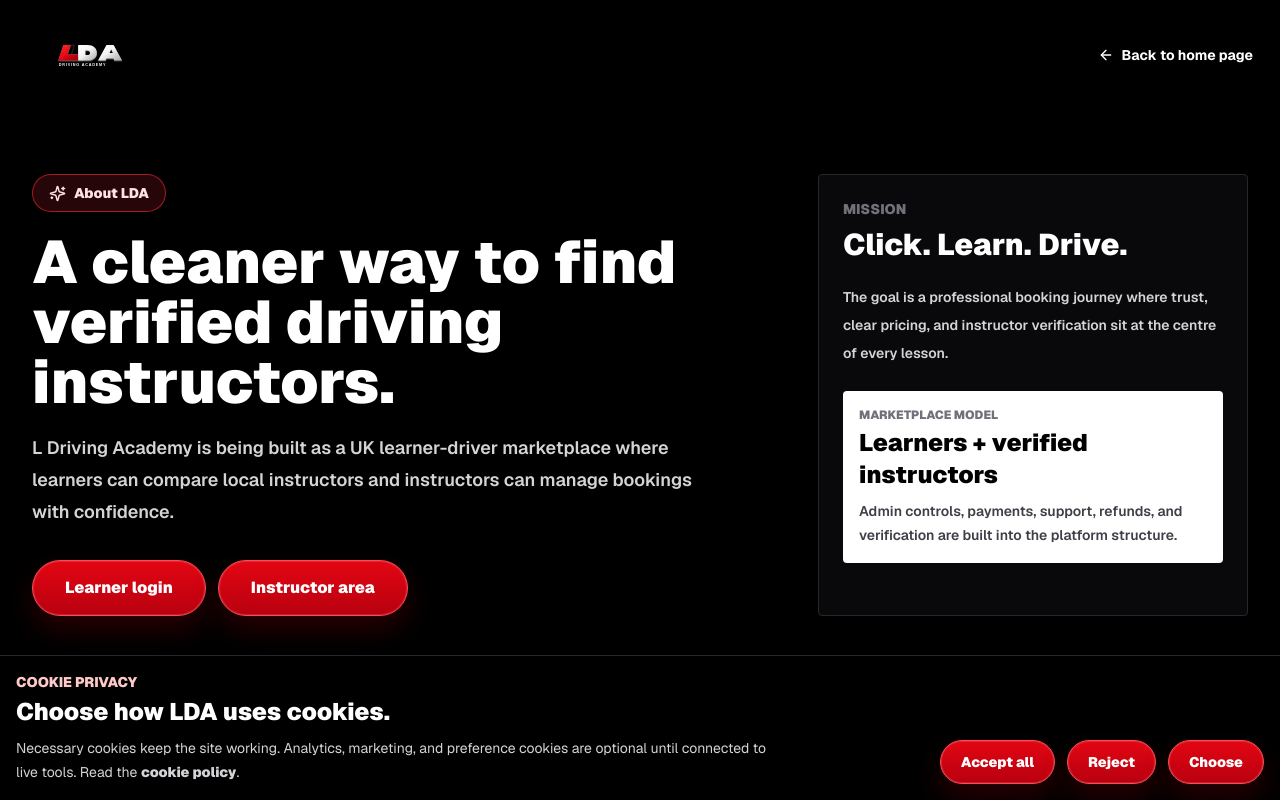
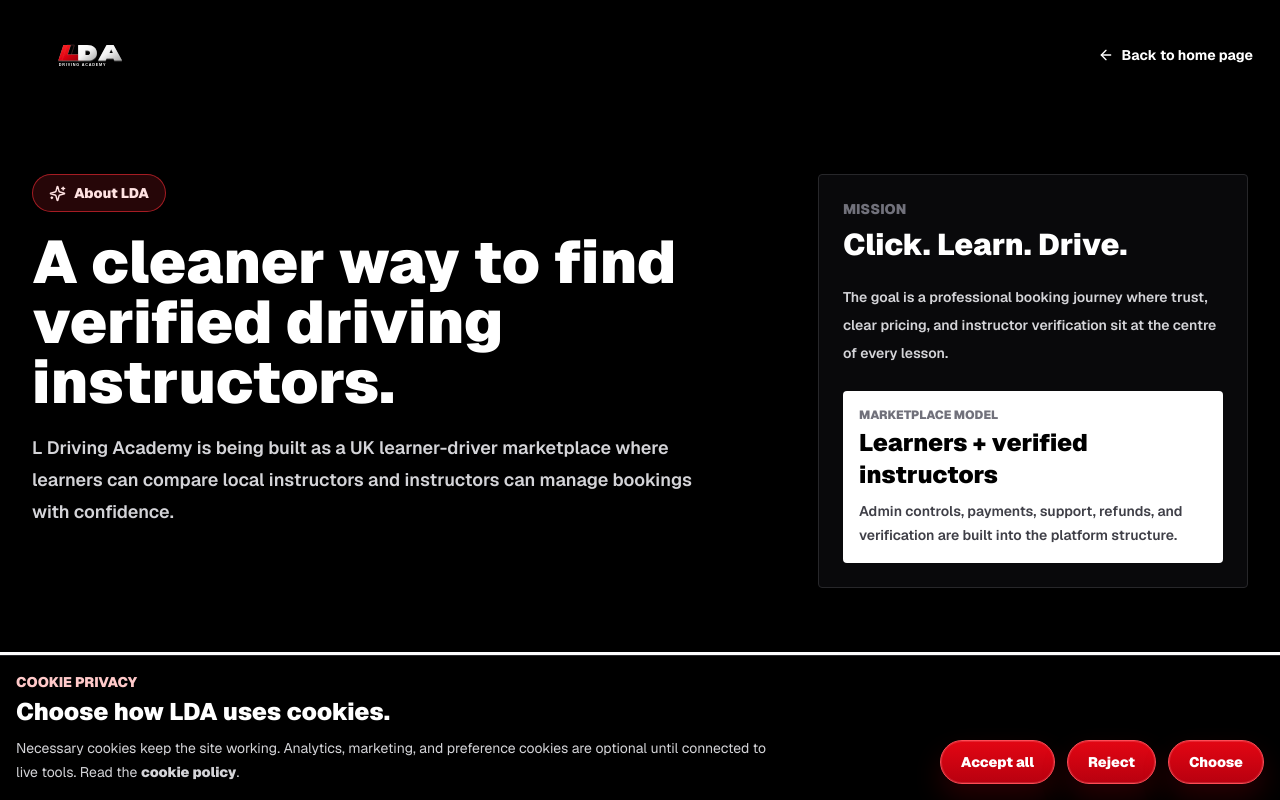
Before and after one commit to LDrivingAcademy/LDA, a Next.js app: page /about in a window 1280 px wide. Shown: the top 800 px of the page. Built offline with nearby package versions, Linux system fonts and the light colour scheme.

Commit message:
Remove hero CTAs from about page

```diff
--- a/src/app/about/page.tsx
+++ b/src/app/about/page.tsx
@@ -59,14 +59,6 @@ export default function AboutPage() {
               <p className="mt-5 max-w-2xl text-lg font-semibold leading-8 text-zinc-300">
                 L Driving Academy is being built as a UK learner-driver marketplace where learners can compare local instructors and instructors can manage bookings with confidence.
               </p>
-              <div className="mt-8 flex flex-wrap gap-3">
-                <Link href="/auth/login?role=learner" className="lda-pill">
-                  Learner login
-                </Link>
-                <Link href="/instructor" className="lda-pill">
-                  Instructor area
-                </Link>
-              </div>
             </div>
 
             <aside className="rounded border border-zinc-800 bg-zinc-950 p-6 shadow-2xl">
```
